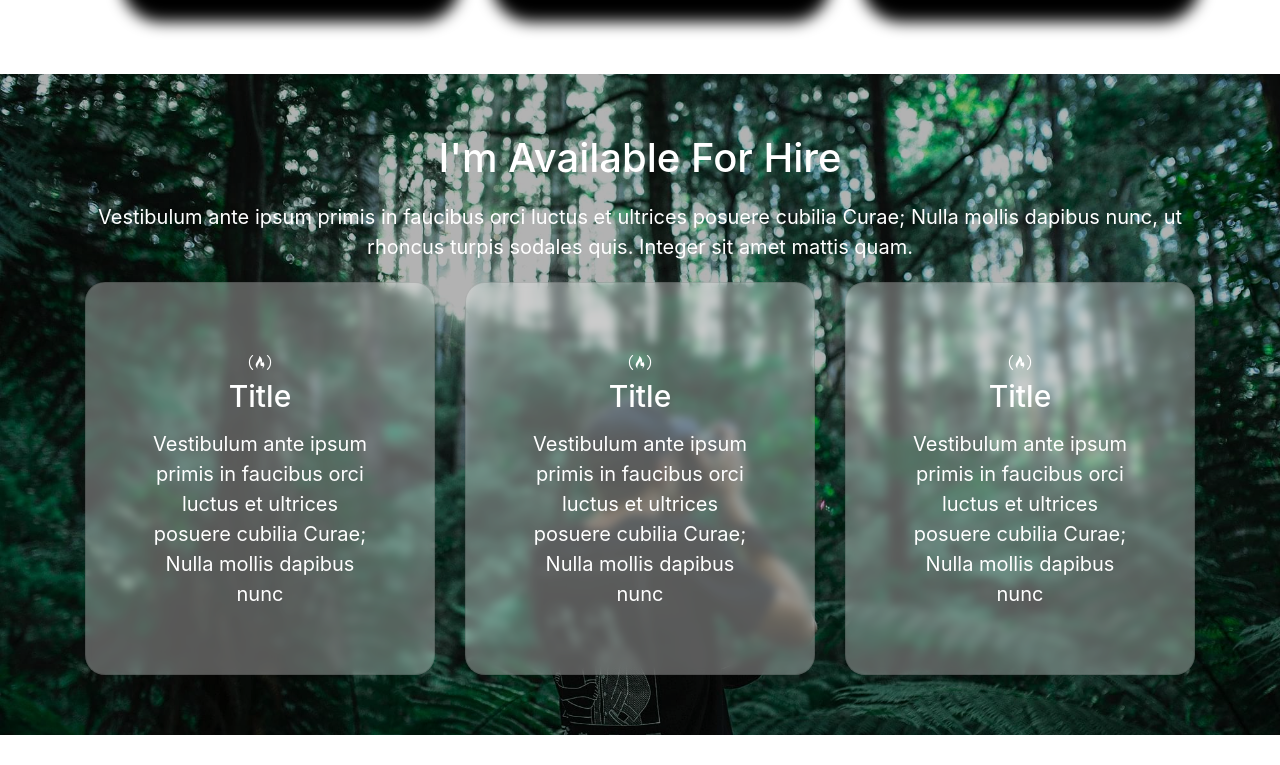
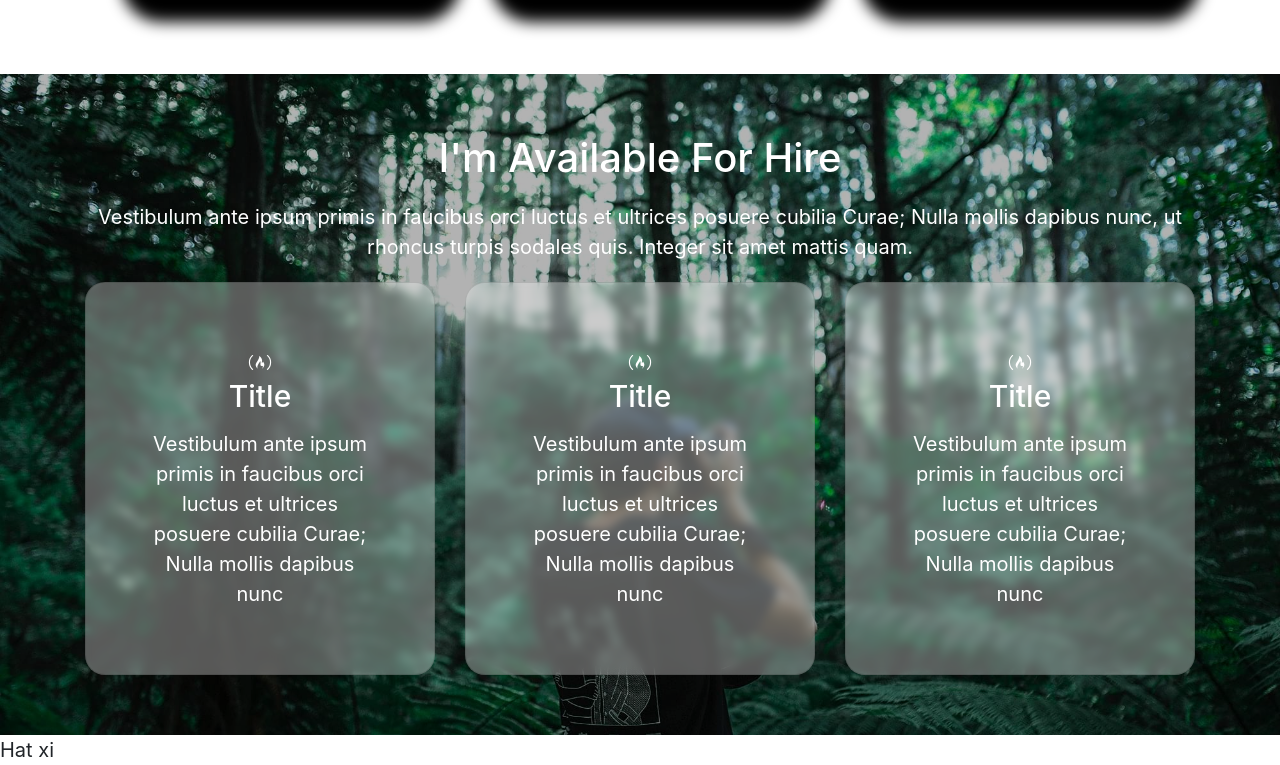
Before and after one commit to ZZBoxZZz/b39_portfolio, a plain HTML site: page index.html in a window 1280 px wide. Shown: the part 1963-2728 px from the top of the page. Before the commit the page ends 2698 px from the top, so only its background shows below. Drawn offline with nearby package versions, Linux system fonts and the light colour scheme.

Commit message:
moneky time

```diff
--- a/index.html
+++ b/index.html
@@ -291,7 +291,7 @@
                 </div>
             </div>
         </section>
-
+        <footer>Hat xi</footer>
 
 
 
```
